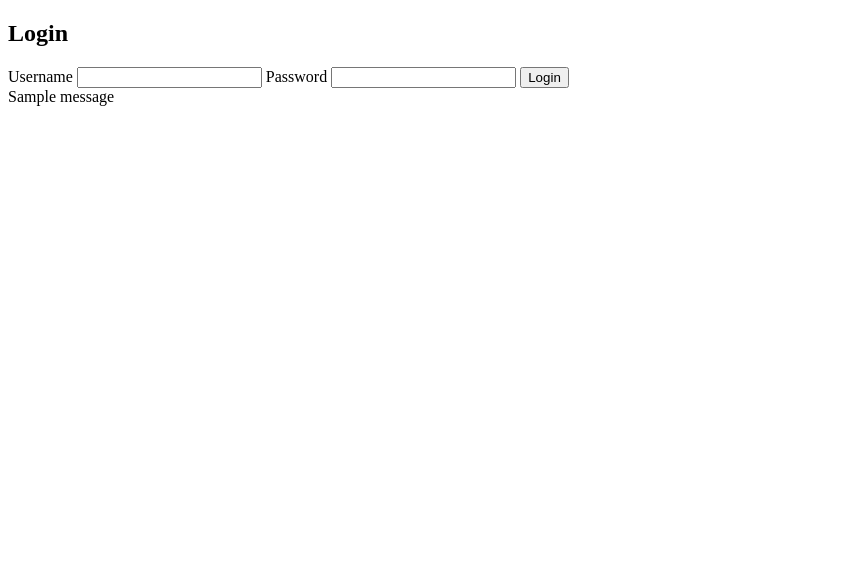
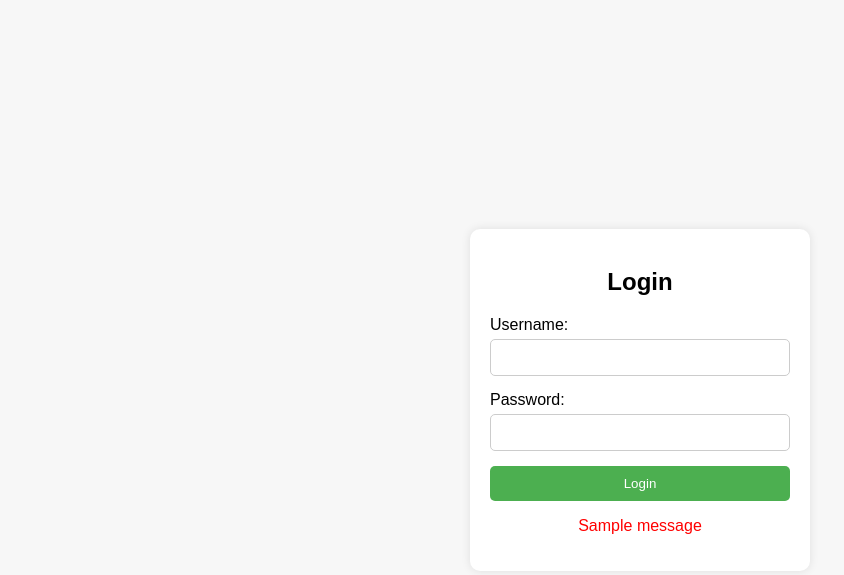
Before and after one commit to Mukhtarrahimi/user_account_regestration, a Django app: page /login/ in a window 1280 px wide. Shown: the top 575 px of the page, without its empty margins (0-844 px from the left). Run offline with Django 5.2, Linux system fonts and the light colour scheme; tables that the repository leaves empty hold one stand-in row (values such as "Sample post"); one stand-in notice (Sample message) is shown.

Commit message:
Add style to login.html.

```diff
--- a/account/templates/login.html
+++ b/account/templates/login.html
@@ -1,24 +1,74 @@
 <!DOCTYPE html>
-<html lang="en">
+<html>
 <head>
-    <meta charset="UTF-8">
-    <meta name="viewport" content="width=device-width, initial-scale=1.0">
     <title>Login</title>
+    <style>
+        body {
+            font-family: Arial, sans-serif;
+            background-color: #f7f7f7;
+            margin: 0;
+            padding: 0;
+            display: flex;
+            justify-content: center;
+            align-items: center;
+            height: 100vh;
+        }
+        .container {
+            background-color: #fff;
+            padding: 20px;
+            border-radius: 10px;
+            box-shadow: 0 0 10px rgba(0, 0, 0, 0.1);
+            width: 300px;
+            text-align: center;
+        }
+        h2 {
+            margin-bottom: 20px;
+        }
+        form {
+            display: flex;
+            flex-direction: column;
+        }
+        label {
+            margin-bottom: 5px;
+            text-align: left;
+        }
+        input {
+            padding: 10px;
+            margin-bottom: 15px;
+            border: 1px solid #ccc;
+            border-radius: 5px;
+        }
+        button {
+            padding: 10px;
+            background-color: #4CAF50;
+            color: #fff;
+            border: none;
+            border-radius: 5px;
+            cursor: pointer;
+        }
+        button:hover {
+            background-color: #45a049;
+        }
+        .messages {
+            margin-top: 15px;
+            color: red;
+        }
+    </style>
 </head>
 <body>
     <div class="container">
         <h2>Login</h2>
         <form method="post">
             {% csrf_token %}
-            <label for="username">Username</label>
+            <label for="username">Username:</label>
             <input type="text" id="username" name="username" required>
-            <label for="password">Password</label>
+            <label for="password">Password:</label>
             <input type="password" id="password" name="password" required>
             <button type="submit">Login</button>
         </form>
         <div class="messages">
             {% for message in messages %}
-                {{ message }}
+                <p>{{ message }}</p>
             {% endfor %}
         </div>
     </div>
```
Also changed, not shown: account/migrations/0001_initial.py (added), db.sqlite3.
